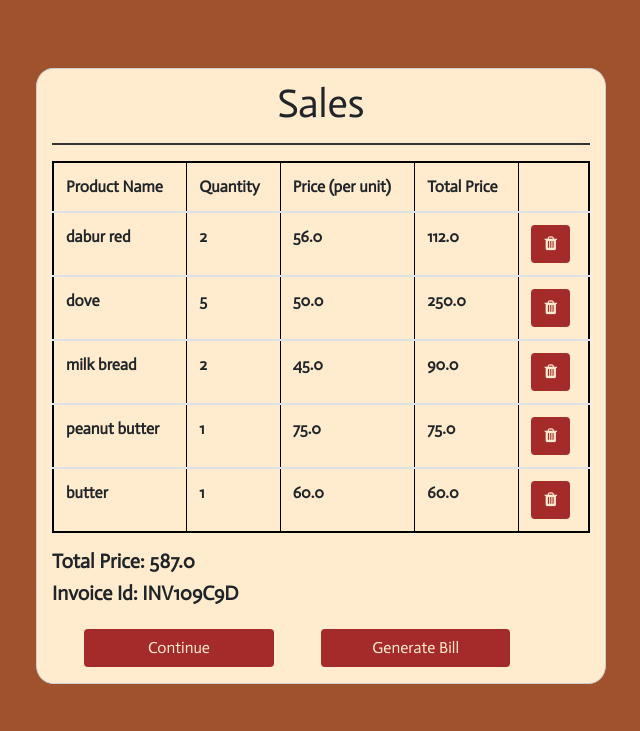
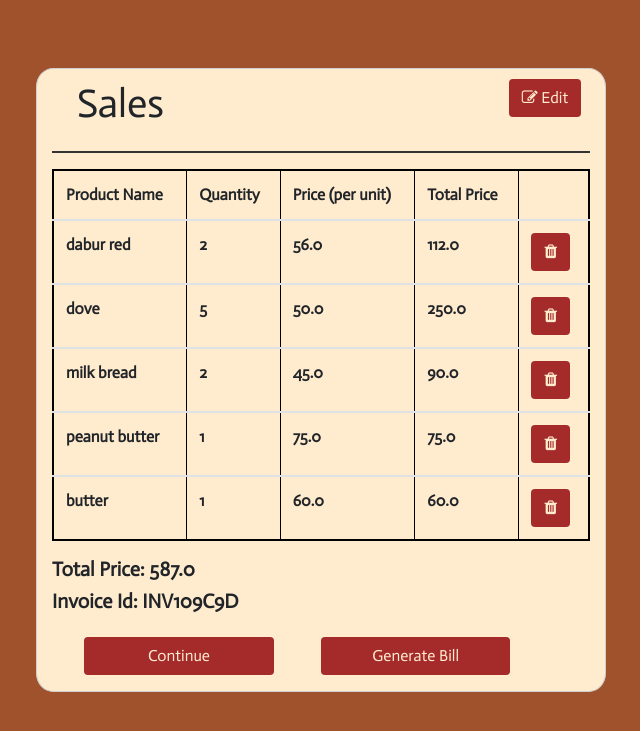
Before and after one commit to Sra1Mudumba/inventory, a Django app: a page that uses templates/confirmation.html in a window 1280 px wide. Shown: the top 731 px of the page, without its empty margins (319-959 px from the left). Run offline with Django 3.2, Linux system fonts and the light colour scheme; data comes from the database, SQL or seed files in the repository; both versions use the stored data as it was after the commit; some libraries are stand-ins or nearby versions.

Commit message:
Final Edit

```diff
--- a/inv_app/urls.py
+++ b/inv_app/urls.py
@@ -9,7 +9,7 @@ urlpatterns = [
     path('sales/<invoice_id>/', views.product_sale, name = "product_sale"),
     path('sales/<invoice_id>/confirmation', views.confirm, name = "confirm"),
     path('saledetails/', views.saledetails, name = "saledetails"),
-    path('delete/<invoice_id>/<product_name>/<quantity>', views.delete_entry, name = "delete_entry"),
+    path('delete/<invoice_id>/<prodo>/<price>', views.delete_entry, name = "delete_entry"),
     path('sales_details/', GeneratePDF.as_view()),
     path('bill/<invoice_id>', GenerateBill.as_view()),
 ]
--- a/inv_app/views.py
+++ b/inv_app/views.py
@@ -10,6 +10,7 @@ from django.http import HttpResponse
 from django.views.generic import View
 from django.template.loader import get_template
 from .utils import render_to_pdf
+import ast
 
 class GeneratePDF(View):
     def get(self, request, *args, **kwargs):
@@ -127,7 +128,7 @@ def product_sale(request, invoice_id):
 
                 total_price = quantity * price
 
-                pro = Product.objects.filter(product_name = product_name).first()
+                pro = Product.objects.filter(product_name = product_name, price = price).first()
 
                 if pro is None:
                     messages.info(request, 'There is no Product named {}'.format(product_name))
@@ -159,14 +160,14 @@ def confirm(request, invoice_id):
     for prod in product_sale:
         total_price = total_price + prod.price * prod.quantity
 
-    messages.info(request, 'Thank You {}! Visit Again!'.format(invoice.cust_name))
-
     return render(request, 'confirmation.html', {'total': total_price, 'invoice': invoice.invoice_id, 'product_sale': product_sale})
 
-def delete_entry(request, invoice_id, product_name, quantity):
+def delete_entry(request, invoice_id, prodo, price):
     invoice = Invoice.objects.filter(invoice_id = invoice_id).first()
-    product = Product.objects.filter(product_name = product_name).first()
-    product_sale = Cust_Sale.objects.get(Q(invoice_id = invoice_id), Q(product_name = product_name))
+    product = Product.objects.filter(product_name = prodo, price = price).first()
+    product_sale = Cust_Sale.objects.filter(Q(invoice_id = invoice_id), Q(product_name = prodo), Q(price = price)).first()
+
+    quantity = product_sale.quantity
 
     product_sale.delete()
     product.quantity = int(quantity) + product.quantity
--- a/templates/confirmation.html
+++ b/templates/confirmation.html
@@ -43,7 +43,7 @@
                 color: blanchedalmond;
             }
 
-            .text-center {
+            #edit {
                 margin: 10px;
             }
 
@@ -63,7 +63,11 @@
         <div class="container">
             <div class="row">
                 <div class="prod col-md-6 offset-md-3 col-12">
-                    <h1 class = "text-center">Sales</h1>
+                    <div class="row" id = "edit">
+                        <div class = "col-md-10 col-12"><h1>Sales</h1></div>
+                        <div class="col-md-2 col-12"><a href="{% url 'product_sale' invoice %}" class = "btn btn-outline"><span><i class = "fa fa-edit"></i></span> Edit</a></div>
+                    </div>
+
                     <hr style = "border:1px solid #333;">
 
                     <table class = "table" border = "1">
@@ -81,7 +85,7 @@
                                 <td>{{ prodo.quantity }}</td>
                                 <td>{{ prodo.price }}</td>
                                 <td>{{ prodo.total_price }}</td>
-                                <td><a href="{% url 'delete_entry' invoice prodo.product_name prodo.quantity %}" class = "btn btn-outline"><span><i class = "fa fa-trash"></i></span></a></td>
+                                <td><a href="{% url 'delete_entry' invoice prodo.product_name prodo.price %}" class = "btn btn-outline"><span><i class = "fa fa-trash"></i></span></a></td>
                             </tbody>
                         {% endfor %}
                     </table>
```
Also changed, not shown: db.sqlite3.
